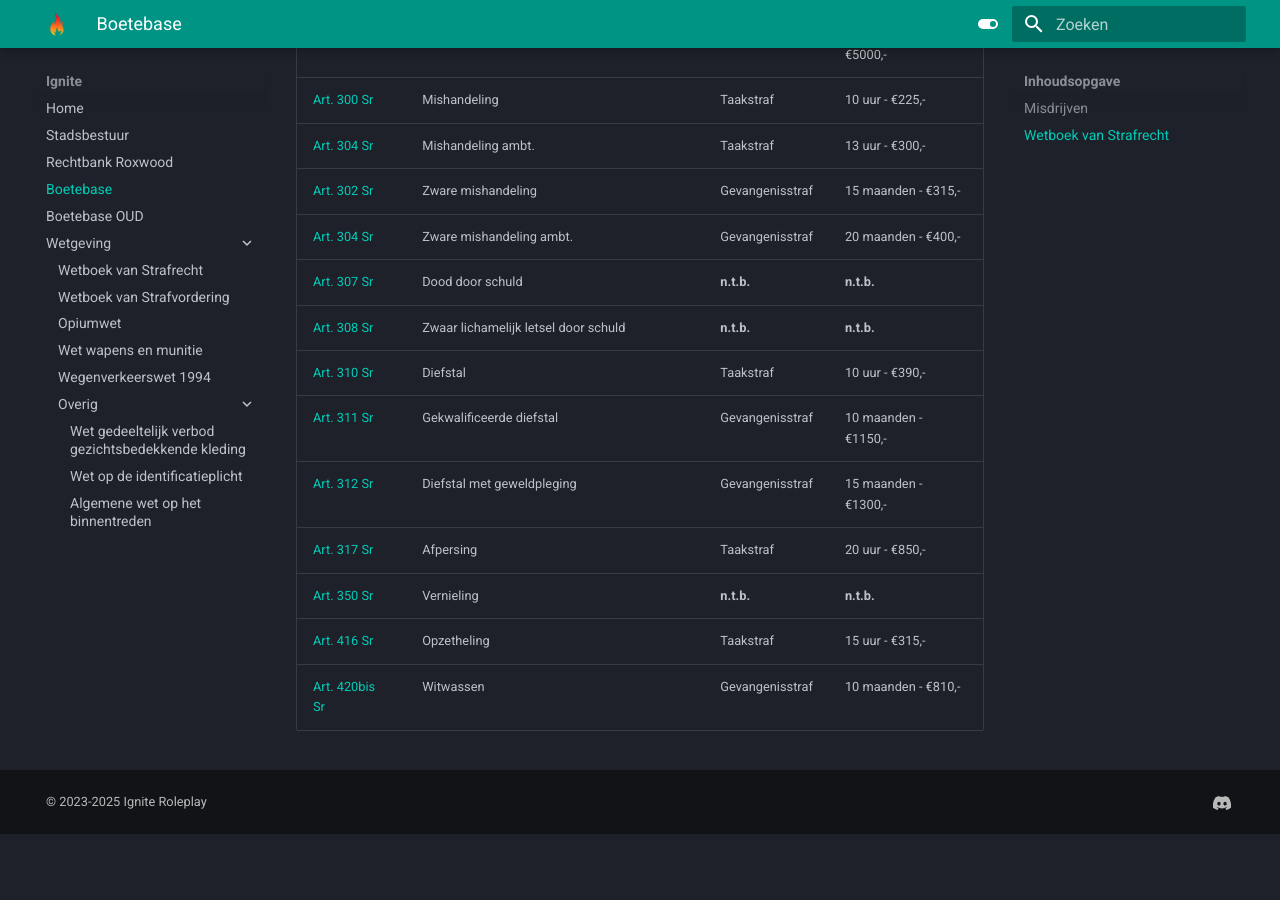
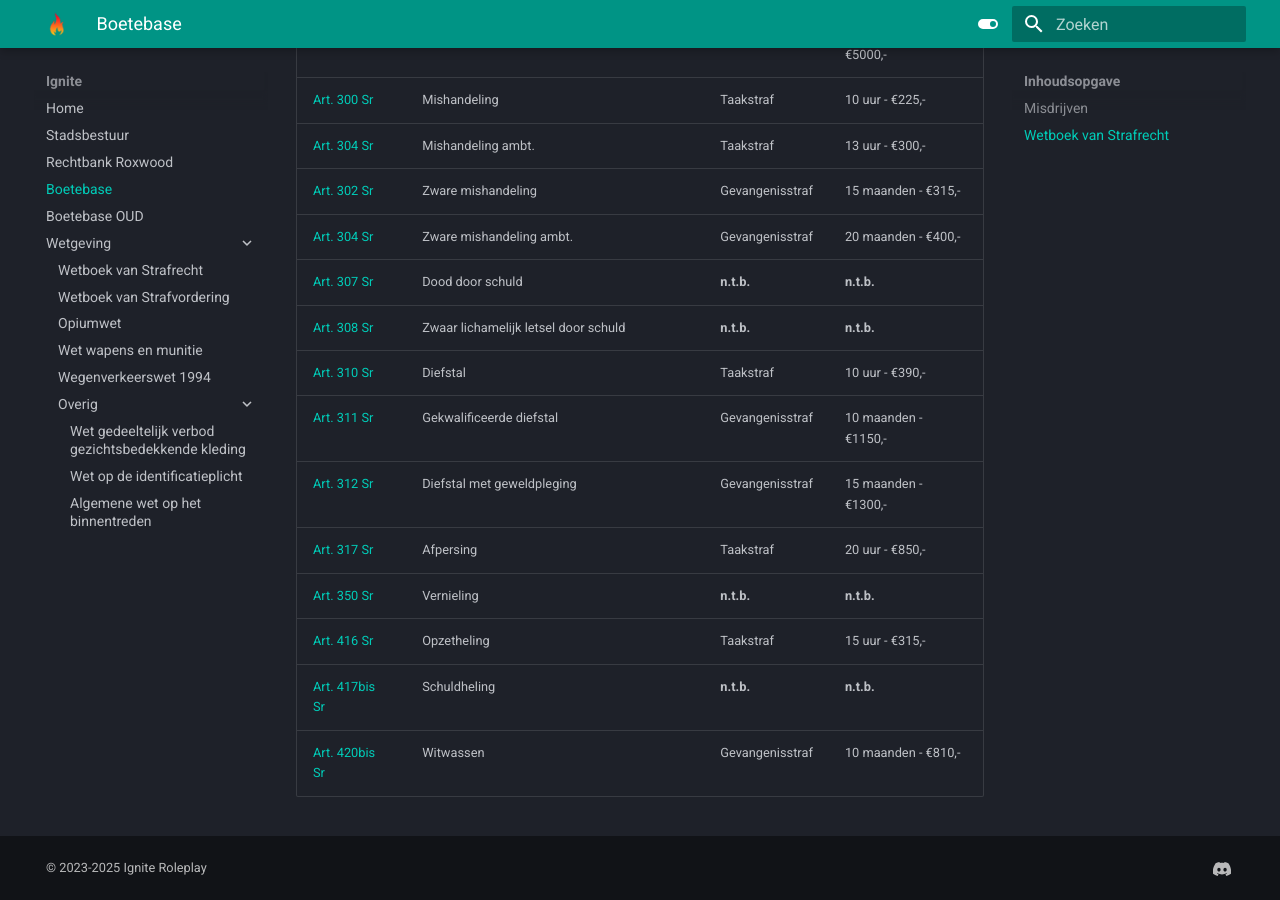
Before and after one commit to NLDenny/wetboek, an MkDocs documentation site: the page built from docs/overig/bb.md, in a window 1280 px wide and 900 px high, scrolled down 5262 px. Built offline with MkDocs 1.6.1 and Material for MkDocs 9.7.7, drawn with Linux system fonts in a browser that asks for light colours; before the commit the page ends 6096 px from its top, so only the background shows below that.

Commit message:
Update bb.md

```diff
--- a/docs/overig/bb.md
+++ b/docs/overig/bb.md
@@ -139,4 +139,5 @@ F116a | Inbrekerswerktuig | €115,- |
 [Art. 317 Sr](/wetboek/sr/#artikel-317-afpersing) | Afpersing | Taakstraf | 20 uur - €850,-
 [Art. 350 Sr](/wetboek/sr/#artikel-350-beschadiging-goederendieren) | Vernieling | __n.t.b.__ | __n.t.b.__
 [Art. 416 Sr](/wetboek/sr/#artikel-416-opzetheling) | Opzetheling | Taakstraf | 15 uur - €315,-
+[Art. 417bis Sr](/wetboek/sr/#artikel-417bis-schuldheling) | Schuldheling | __n.t.b.__ | __n.t.b.__
 [Art. 420bis Sr](/wetboek/sr/#artikel-420bis-witwassen) | Witwassen | Gevangenisstraf | 10 maanden - €810,-
```
